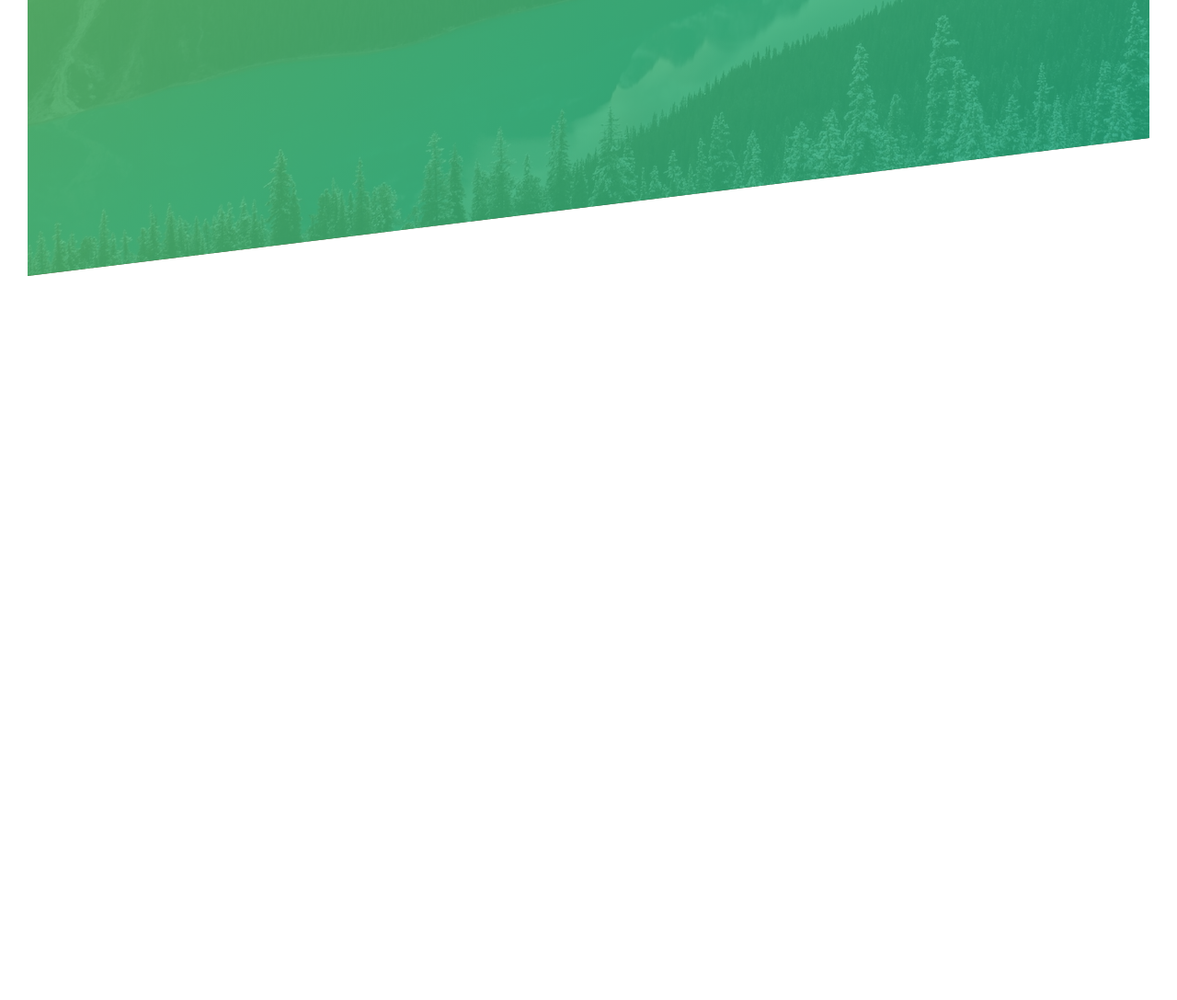
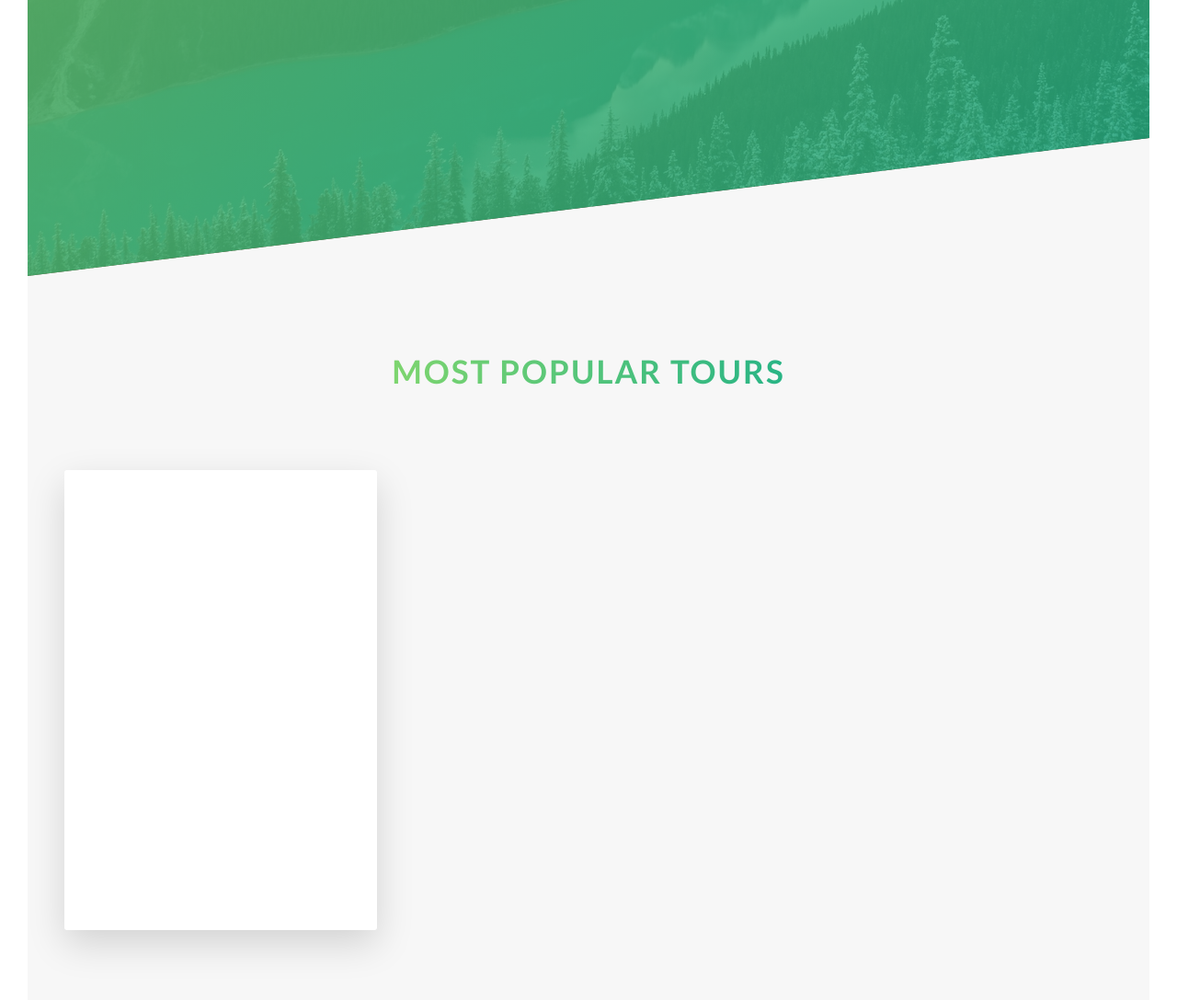
Before and after one commit to vangeliyyulia/Advanced-CSS-Udemy---Natours, a website: page index.html in a window 1280 px wide. Shown: the part 2136-3223 px from the top of the page at 92% size. Before the commit the page ends 2436 px from the top, so only its background shows below. Drawn offline with Linux system fonts and the light colour scheme.

Commit message:
Building the Tours Section part 1

```diff
--- a/index.html
+++ b/index.html
@@ -93,6 +93,35 @@
                     </div>
                 </div>
             </section>
+            <section class="section-tours">
+                <div class="u-center-text u-margin-bottom-big">
+                    <h2 class="heading-secondary">
+                        Most popular tours
+                    </h2>
+                </div>
+                <div class="row">
+                    <div class="col-1-of-3">
+                        <div class="card">
+                            <div class="card__side card__side--front">
+                                <div class="card__picture card__picture--1">&nbsp;</div>
+                                <div class="card__heading">
+
+                                </div>
+                                <div class="card__details">
+
+                                </div>
+                            </div>
+                            <div class="card__side card__side--back card__side--back-1"></div>
+                        </div>
+                    </div>
+                    <div class="col-1-of-3">
+                        <div class="card"></div>
+                    </div>
+                    <div class="col-1-of-3">
+                        <div class="card"></div>
+                    </div>
+                </div>
+            </section>
         </main>
 
 
--- a/sass/abstracts/_variables.scss
+++ b/sass/abstracts/_variables.scss
@@ -6,6 +6,12 @@ $color-grey-light-1: #f7f7f7;
 $color-white: #fff;
 $color-black: #000;
 
+$color-secondary-light: #ffb900;
+$color-secondary-dark: #ff7730;
+
+$color-tertiary-light: #2998ff;
+$color-tertiary-dark: #5643fa;
+
 $default-font-size: 1.6rem;
 
 $grid-width: 114rem;
--- /dev/null
+++ b/sass/components/_cards.scss
@@ -0,0 +1,40 @@
+.card {
+    perspective: 150rem;
+    -moz-perspective: 150rem;
+    position: relative;
+    height: 50rem;
+
+    &__side {
+        color: #fff;
+        font-size: 2rem;
+        height: 50rem;
+        transition: all .8s ease;
+        position: absolute;
+        top: 0;
+        left: 0;
+        width: 100%;
+        backface-visibility: hidden;
+        border-radius: 3px;
+        box-shadow: 0 1.5rem 4rem rgba($color-black, .15);
+
+        &--front {
+            background-color: $color-white;
+        }
+
+        &--back {
+            transform: rotateY(180deg);
+
+            &-1 {
+                background-image: linear-gradient(to right bottom, $color-secondary-light, $color-secondary-dark)
+            }
+        }
+    }
+
+    &:hover &__side--front {
+        transform: rotateY(-180deg);
+    }
+
+    &:hover &__side--back {
+        transform: rotateY(0);
+    }
+}
--- a/sass/main.scss
+++ b/sass/main.scss
@@ -8,6 +8,7 @@
 @import 'base/utilities';
 
 @import 'components/button';
+@import 'components/cards';
 @import 'components/composition';
 @import 'components/feature-box';
 
--- a/sass/pages/_home.scss
+++ b/sass/pages/_home.scss
@@ -18,3 +18,9 @@
         transform: skewY(7deg);
     }
 }
+
+.section-tours {
+    background-color: $color-grey-light-1;
+    padding: 25rem 0 50rem 0;
+    margin-top: -10rem;
+}
```
Also changed, not shown: css/style.css.
